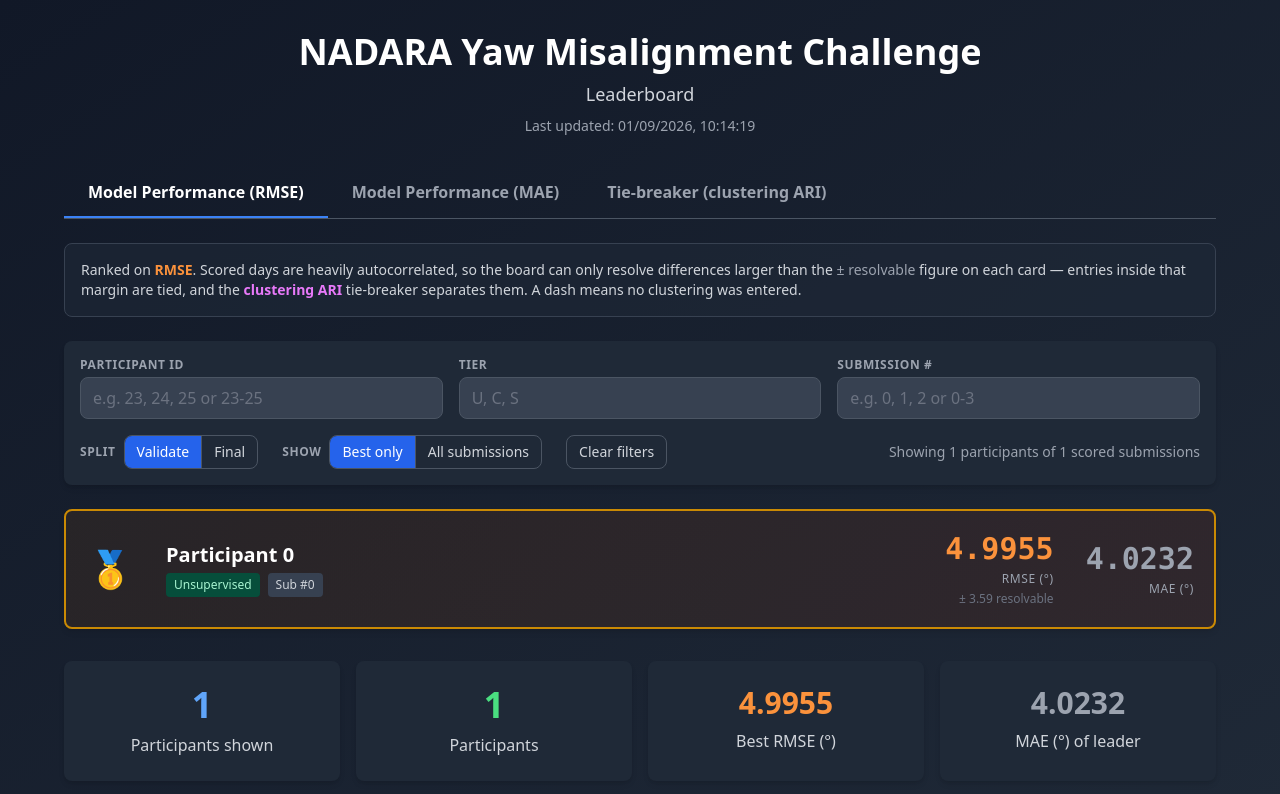
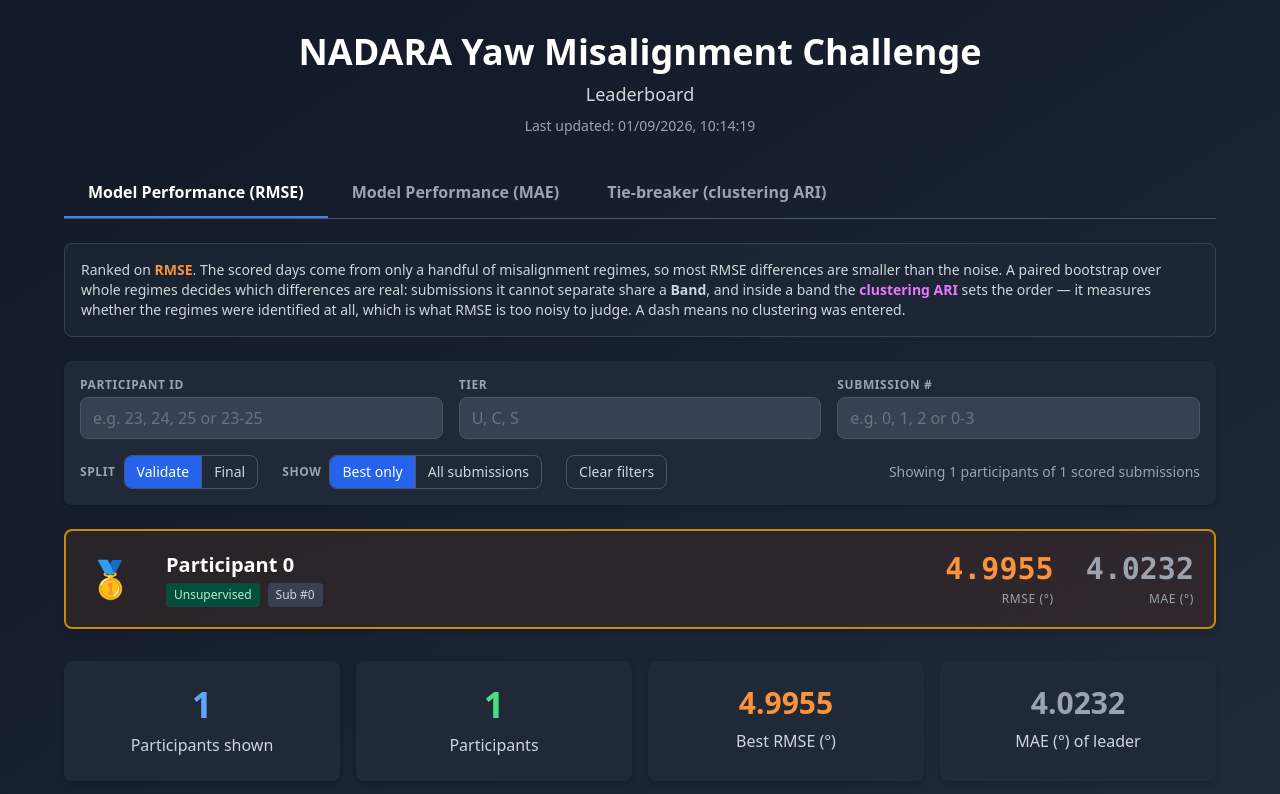
Before and after one commit to WeDoWind/NADARA-Static-Yaw-Misalignment-Submissions, a plain HTML site: page docs/index.html in a window 1280 px wide. Drawn offline with nearby package versions, Linux system fonts and the light colour scheme.

Commit message:
Add pairwise bootstrap to RMSE

```diff
--- a/docs/index.html
+++ b/docs/index.html
@@ -49,12 +49,13 @@
 
     <!-- How to read this -->
     <div class="mb-6 bg-gray-800/60 border border-gray-700 rounded-lg p-4 text-sm text-gray-300">
-        Ranked on <span class="text-orange-400 font-semibold">RMSE</span>. Scored days are
-        heavily autocorrelated, so the board can only resolve differences larger than the
-        <span class="text-gray-400">± resolvable</span> figure on each card — entries inside
-        that margin are tied, and the
-        <span class="text-fuchsia-400 font-semibold">clustering ARI</span> tie-breaker
-        separates them. A dash means no clustering was entered.
+        Ranked on <span class="text-orange-400 font-semibold">RMSE</span>. The scored days come
+        from only a handful of misalignment regimes, so most RMSE differences are smaller than
+        the noise. A paired bootstrap over whole regimes decides which differences are real:
+        submissions it cannot separate share a <span class="text-slate-300 font-semibold">Band</span>,
+        and inside a band the <span class="text-fuchsia-400 font-semibold">clustering ARI</span>
+        sets the order — it measures whether the regimes were identified at all, which is what
+        RMSE is too noisy to judge. A dash means no clustering was entered.
     </div>
 
     <!-- Filters -->
@@ -164,6 +165,16 @@ const LOWER_IS_BETTER = { rmse: true, mae: true, cluster_ari: false };
 // the metric shown beside the active one
 const COMPANION = { rmse: 'mae', mae: 'rmse', cluster_ari: 'rmse' };
 
+// Submissions sharing a band are statistically tied on RMSE -- the scored days
+// come from too few misalignment regimes to separate them -- so within a band
+// the ordering comes from cluster_ari, not RMSE.
+function bandBadge(band) {
+    const n = parseInt(band);
+    if (!Number.isFinite(n)) return '';
+    return `<span class="inline-block bg-slate-700 text-slate-200 px-2 py-1 rounded text-xs font-medium"
+        title="Statistical band ${n}. Submissions in the same band cannot be separated on RMSE; they are ordered by cluster agreement (ARI).">Band ${n}</span>`;
+}
+
 function tierBadge(tier) {
     const family = String(tier || '').charAt(0);   // tier is U, S, or C followed by a count
     const cls = TIER_COLORS[family] || 'bg-gray-700 text-gray-200';
@@ -272,7 +283,14 @@ function visibleRows() {
         rows = [...bestByParticipant.values()];
     }
 
-    rows.sort((a, b) => compareMetric(a[currentMetric], b[currentMetric]));
+    // On the RMSE board the scorer's `rank` already encodes band -> ARI -> RMSE.
+    // Re-sorting on raw RMSE here would undo the tie-breaking inside a band, so
+    // the stored rank is used instead. Secondary boards sort on their own metric.
+    if (currentMetric === 'rmse') {
+        rows.sort((a, b) => (parseInt(a.rank) || 0) - (parseInt(b.rank) || 0));
+    } else {
+        rows.sort((a, b) => compareMetric(a[currentMetric], b[currentMetric]));
+    }
     return rows.map((r, i) => ({ ...r, displayRank: i + 1 }));
 }
 
@@ -303,13 +321,14 @@ function renderBoard(rows) {
                 ${tierBadge(row.tier)}
                 <span class="inline-block bg-gray-700 text-gray-300 px-2 py-1 rounded text-xs">Sub #${row.submission}</span>
                 ${/^C\d+$/.test(row.tier) ? `<span class="inline-block bg-gray-700 text-gray-300 px-2 py-1 rounded text-xs">${row.tier.slice(1)} ref turbines</span>` : ''}
+                ${bandBadge(row.band)}
               </div>
             </div>
             <div class="flex items-center gap-8 text-right">
               <div>
                 <div class="text-3xl font-mono font-bold ${rank <= 3 ? METRIC_COLORS[currentMetric] : 'text-gray-300'}">${fmt(row[currentMetric], 4)}</div>
                 <div class="text-xs text-gray-400 uppercase tracking-wider mt-1">${METRIC_LABELS[currentMetric]}</div>
-                ${currentMetric !== 'cluster_ari' && row.resolvable_gap ? `<div class="text-xs text-gray-500 mt-1 normal-case">± ${fmt(row.resolvable_gap, 2)} resolvable</div>` : ''}
+                ${currentMetric === 'rmse' && row.gap_vs_lead ? `<div class="text-xs text-gray-500 mt-1 normal-case" title="Paired bootstrap over misalignment regimes: the RMSE margin needed to be provably better than this band's leader.">needs ${fmt(row.gap_vs_lead, 2)} to beat band lead</div>` : ''}
               </div>
               <div>
                 <div class="text-3xl font-mono font-bold text-gray-400">${fmt(row[other], 4)}</div>
```
Also changed, not shown: 1 other file.
